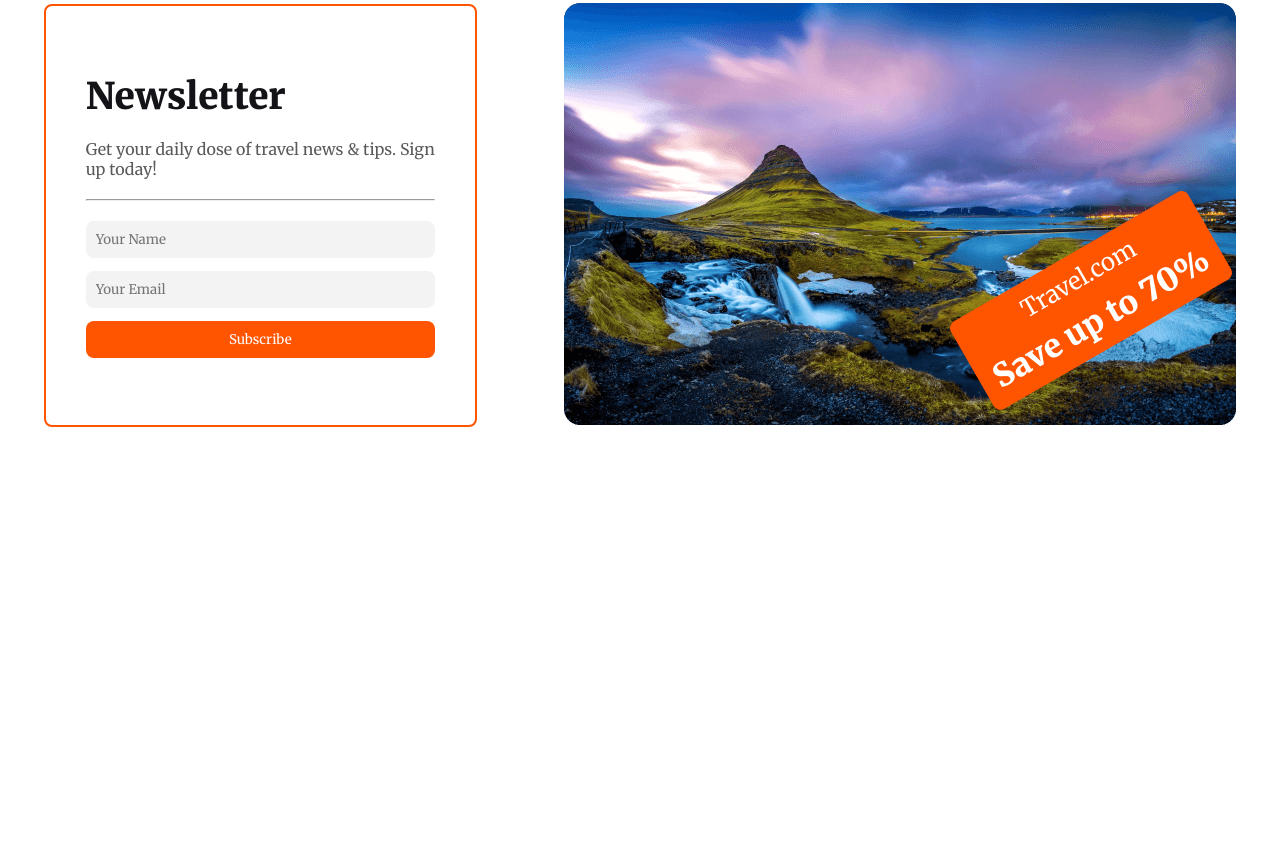
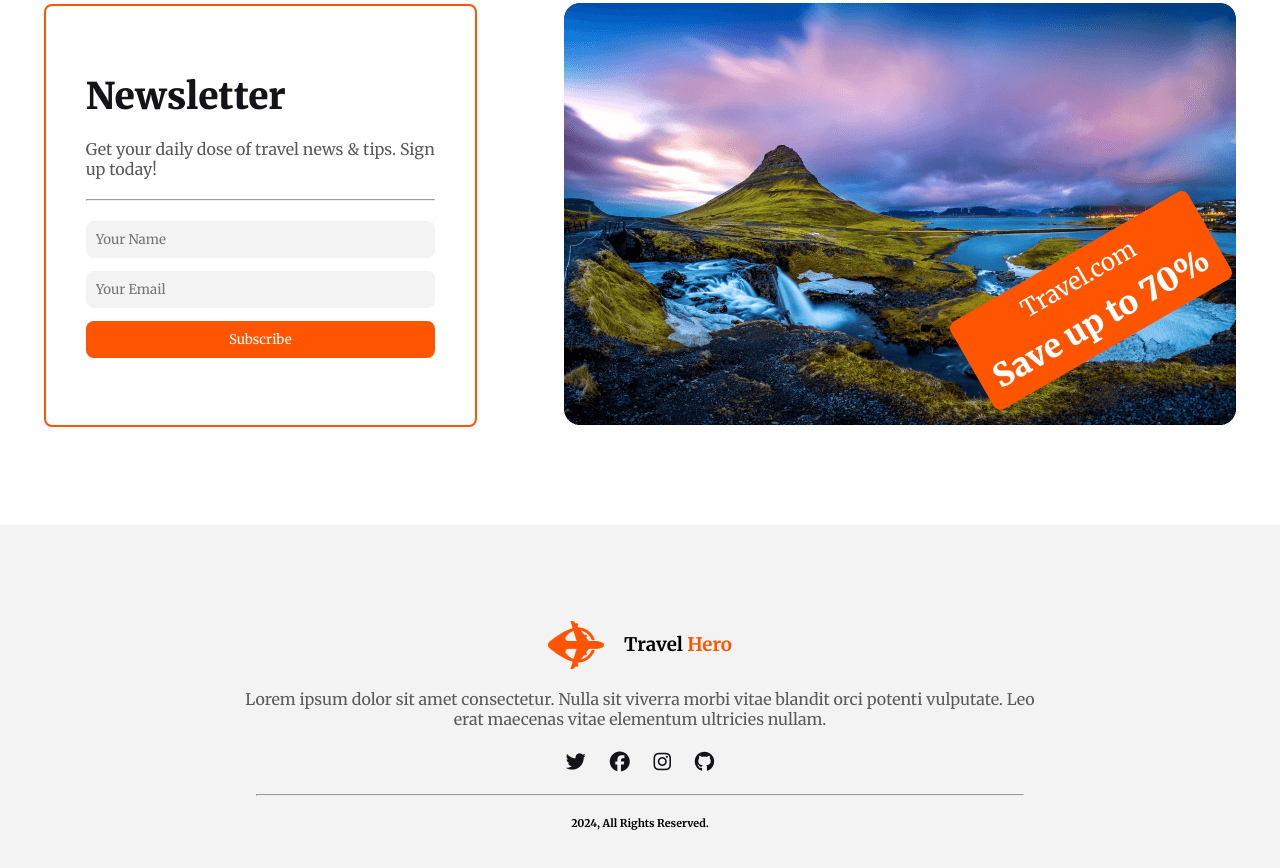
Before and after one commit to Shazzad501/Travel, a plain HTML site: page index.html in a window 1280 px wide. Shown: the part 4943-5811 px from the top of the page. Before the commit the page ends 5468 px from the top, so only its background shows below. Drawn offline with Linux system fonts and the light colour scheme.

Commit message:
footer section complete

```diff
--- a/index.html
+++ b/index.html
@@ -239,7 +239,19 @@
 
   <!-- Footer section start -->
    <footer>
-
+    <div class="f-loge">
+      <img src="assets/logo.png" alt="">
+      <h3>Travel <span>Hero</span></h3>
+    </div>
+    <p class="section-description">Lorem ipsum dolor sit amet consectetur. Nulla sit viverra morbi vitae blandit orci potenti vulputate. Leo <br> erat maecenas vitae elementum ultricies nullam. </p>
+    <div class="icon">
+      <a href=""><i class="fa-brands fa-twitter"></i></a>
+      <a href=""><i class="fa-brands fa-facebook"></i></a>
+      <a href=""><i class="fa-brands fa-instagram"></i></a>
+      <a href=""><i class="fa-brands fa-github"></i></a>
+    </div>
+    <hr>
+    <h6>2024, All Rights Reserved.</h6>
    </footer>
   <!-- Footer section close -->
 </body>
--- a/styles/style.css
+++ b/styles/style.css
@@ -444,3 +444,33 @@ transform:rotate(-30deg);
   margin-bottom: 10px;
 }
 /* Newslatter saction close */
+
+
+/* footer section style start */
+footer{
+  background-color: rgb(243, 243, 243);
+  text-align: center;
+  padding-top:6rem;
+  padding-bottom:6rem;
+  display: flex;
+  flex-direction: column;
+  align-items: center;
+  justify-content: center;
+}
+footer .f-loge{
+  display: flex;
+  align-items: center;
+  gap: 1.25rem;
+  justify-content: center;
+}
+footer .icon a{
+  font-size: 1.25rem;
+  margin:10px;
+  color: var(--title-text);
+}
+footer hr{
+  margin: 1.25rem;
+  width: 60%;
+  text-align: center;
+}
+/* footer section style close */
```
